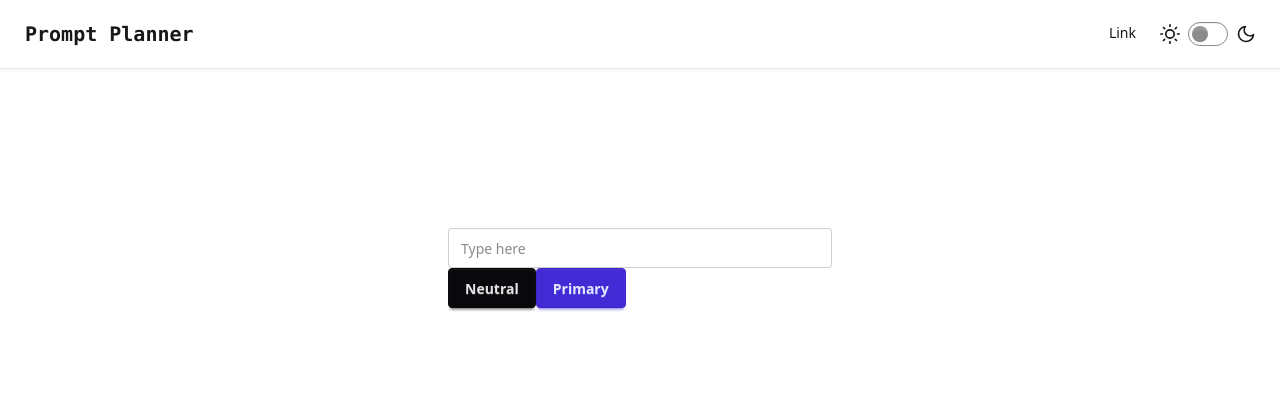
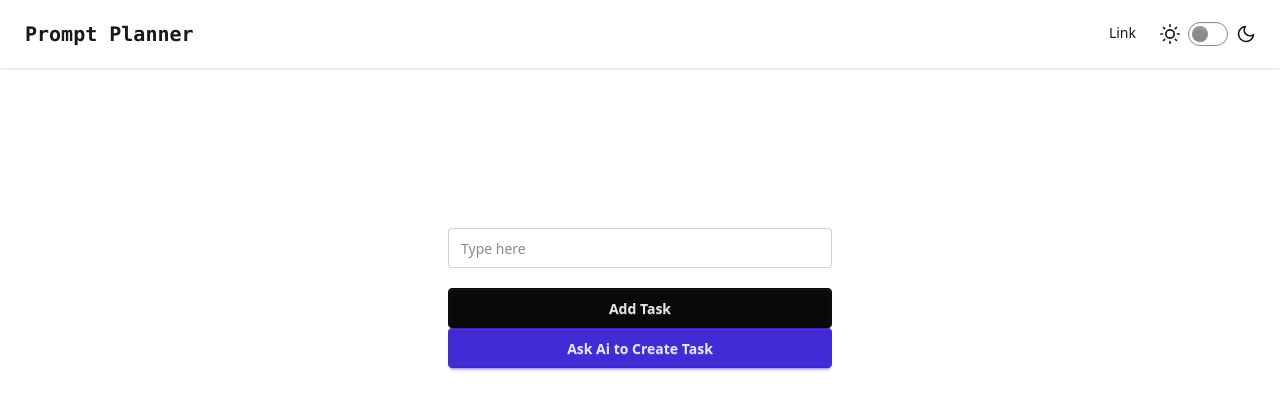
Before and after one commit to ameenamzz/prompt-planner, a React (Vite) app: page / in a window 1280 px wide. Shown: the top 410 px of the page. Built offline with nearby package versions, Linux system fonts and the light colour scheme.

Commit message:
Implement task input handling and update AddTask component structure

```diff
--- a/src/components/AddTask.jsx
+++ b/src/components/AddTask.jsx
@@ -1,13 +1,32 @@
-import React from "react";
+import React, { useState } from "react";
 
 const AddTask = () => {
+  const [taskInput, setTaskInput] = useState("");
+  const [taskArray, setTaskArray] = useState([]);
+  //   console.log(taskInput)
+  const handleAddTask = () => {
+    setTaskInput(taskArray.push(taskInput));
+    setTaskInput("")
+    console.log(taskArray);
+  };
+
   return (
     <div className="flex justify-center mt-40">
       <div>
-        <input type="text" placeholder="Type here" className="input w-96" />
-        <div className="">
-          <button className="btn btn-neutral">Neutral</button>
-          <button className="btn btn-primary">Primary</button>
+        <input
+          value={taskInput}
+          type="text"
+          placeholder="Type here"
+          className="input w-96"
+          onChange={(e) => setTaskInput(e.target.value)}
+        />
+        <div className="mt-5">
+          <button className=" btn btn-neutral w-full" onClick={handleAddTask}>
+            Add Task
+          </button>
+          <button className="btn btn-primary w-full">
+            Ask Ai to Create Task
+          </button>
         </div>
       </div>
     </div>
```
